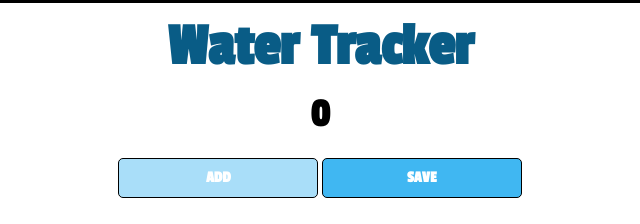
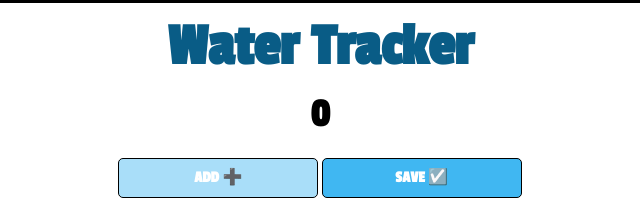
Before and after one commit to TheSunnyDev/water-tracker, a plain HTML site: page water-tracker/index.html in a window 1280 px wide. Shown: the top 224 px of the page, 320-960 px from the left. Drawn offline with nearby package versions, Linux system fonts and the light colour scheme.

Commit message:
Update button text

```diff
--- a/water-tracker/index.html
+++ b/water-tracker/index.html
@@ -7,8 +7,8 @@
         <div class="container">
             <h1>Water Tracker</h1>
             <h2 id="count-el">0</h2>
-            <button id="increment-btn" onclick="increment()">ADD</button>
-            <button id="save-btn" onclick="save()">SAVE</button>
+            <button id="increment-btn" onclick="increment()">ADD ➕</button>
+            <button id="save-btn" onclick="save()">SAVE ☑️</button>
             <p id="save-el">Previous entries: </p>
         </div>
         <script src="index.js">
```
